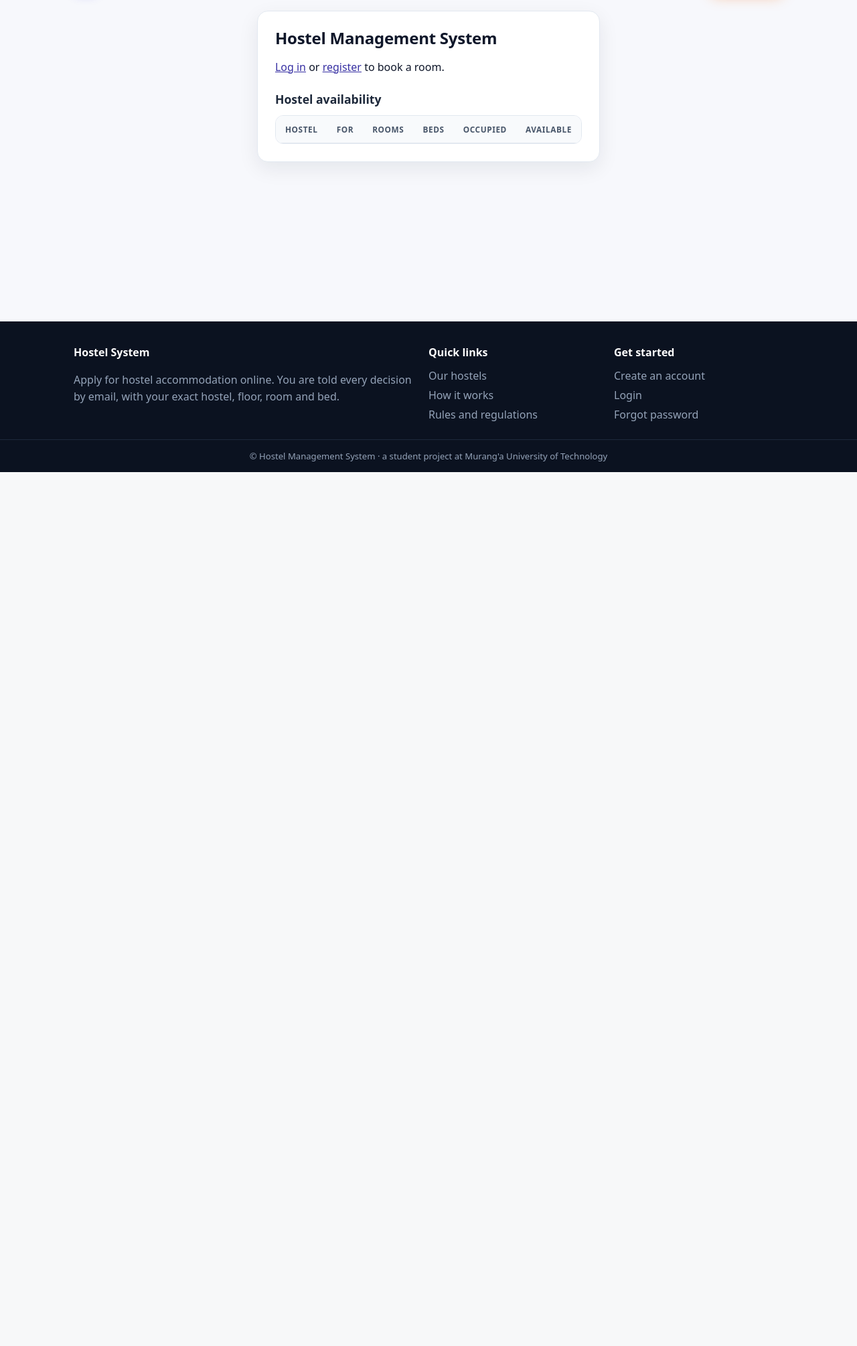
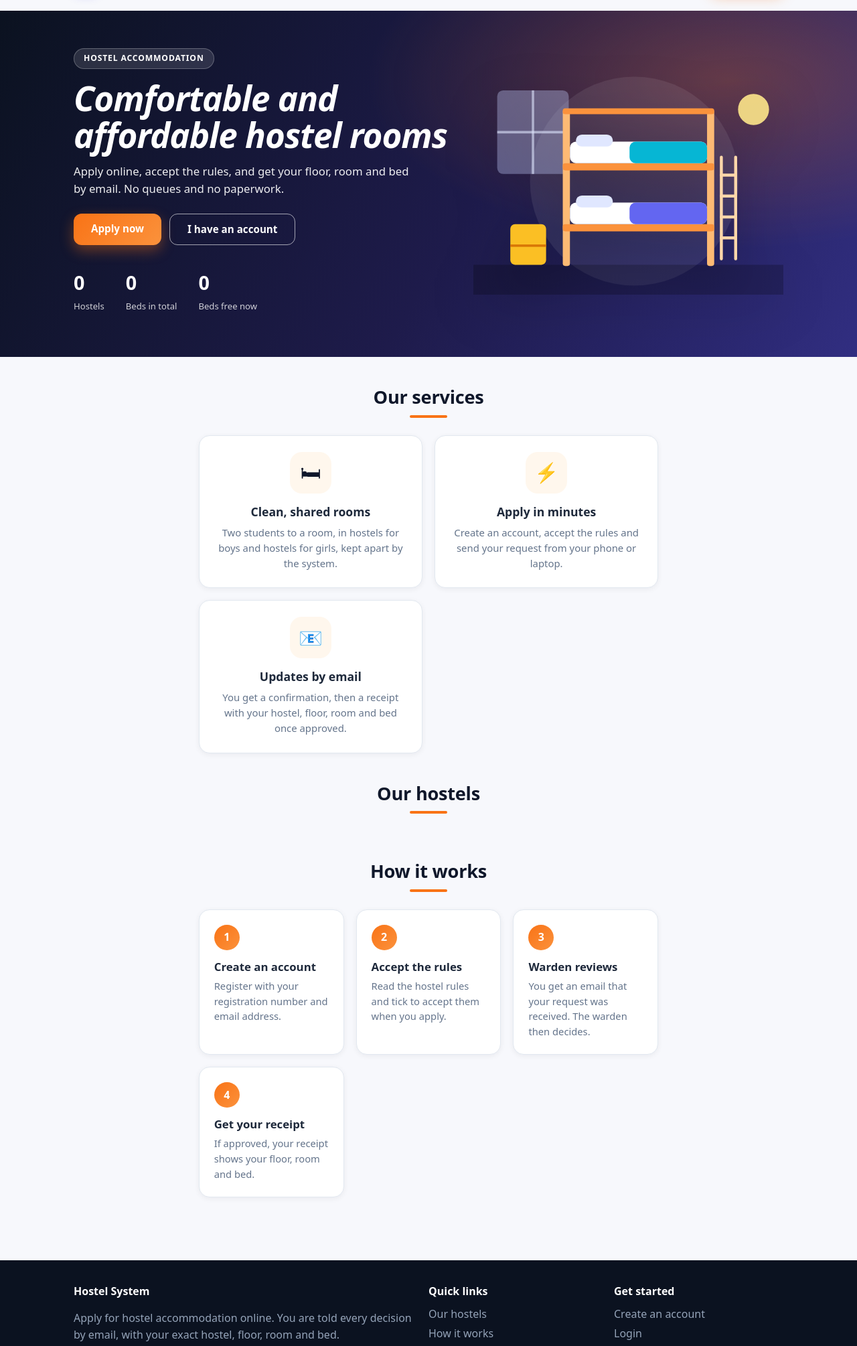
Before and after one commit to alecki-coder/Hostel_System, a Flask app: page / in a window 1280 px wide. Shown: the part 95-2105 px from the top of the page at 67% size. Before the commit the page ends 800 px from the top, so only its background shows below. Run offline with Flask 3, Linux system fonts and the light colour scheme; data that the repository does not hold is empty; some libraries are stand-ins or nearby versions.

Commit message:
Redesign home page as a hostel website landing page

```diff
--- a/templates/home.html
+++ b/templates/home.html
@@ -1,34 +1,85 @@
 {% extends "base.html" %}
 {% block title %}Home{% endblock %}
+
+{% block hero %}
+{% set total_beds = hostels|sum(attribute='beds') %}
+{% set used_beds = hostels|sum(attribute='occupied') %}
+<section class="hero-pub">
+  <div class="wrap hero-grid">
+    <div>
+      <span class="eyebrow">Hostel accommodation</span>
+      <h1>Comfortable and affordable hostel rooms</h1>
+      <p>Apply online, accept the rules, and get your floor, room and bed by email. No queues and no paperwork.</p>
+      <div class="cta">
+        {% if session.get('role') == 'student' %}
+          <a class="btn btn-orange" href="/book">Go to my booking</a>
+        {% else %}
+          <a class="btn btn-orange" href="/register">Apply now</a>
+          <a class="btn btn-outline" href="/login">I have an account</a>
+        {% endif %}
+      </div>
+      <div class="hero-stats">
+        <div><b>{{ hostels|length }}</b><span>Hostels</span></div>
+        <div><b>{{ total_beds }}</b><span>Beds in total</span></div>
+        <div><b>{{ total_beds - used_beds }}</b><span>Beds free now</span></div>
+      </div>
+    </div>
+    <div class="hero-art"><img src="{{ url_for('static', filename='hero.svg') }}" alt="Illustration of a bunk bed"></div>
+  </div>
+</section>
+{% endblock %}
+
 {% block content %}
-<div class="card">
-  {% if session.get('user_id') %}
-    <h2>Welcome, {{ session.get('full_name') }}</h2>
-  {% else %}
-    <h2>Hostel Management System</h2>
-    <p><a href="/login">Log in</a> or <a href="/register">register</a> to book a room.</p>
-  {% endif %}
+{% if session.get('role') == 'warden' %}
+  <div class="card">
+    <div class="card-head"><h3>Hostel overview</h3><a class="btn btn-ghost" style="margin-top:0" href="/warden/rooms">Open rooms</a></div>
+    <div class="hostel-grid">
+      {% for h in hostels %}
+        {% set pct = (h.occupied * 100 // h.beds) if h.beds else 0 %}
+        <div class="hostel">
+          <span class="tag {{ 'boys' if h.gender == 'M' else 'girls' }}">{{ 'Boys' if h.gender == 'M' else 'Girls' }}</span>
+          <h3>{{ h.name }}</h3>
+          <p class="muted">{{ h.rooms }} rooms &middot; {{ h.beds }} beds</p>
+          <div class="meter {{ 'full' if pct >= 100 }}"><span style="width: {{ pct }}%"></span></div>
+          <p class="muted"><b>{{ h.beds - h.occupied }}</b> beds free</p>
+        </div>
+      {% endfor %}
+    </div>
+  </div>
+{% else %}
+  <section class="sec" id="services">
+    <h2 class="sec-title">Our services</h2><div class="sec-line"></div>
+    <div class="grid3">
+      <div class="service"><div class="ico">&#128719;</div><h3>Clean, shared rooms</h3><p>Two students to a room, in hostels for boys and hostels for girls, kept apart by the system.</p></div>
+      <div class="service"><div class="ico">&#9889;</div><h3>Apply in minutes</h3><p>Create an account, accept the rules and send your request from your phone or laptop.</p></div>
+      <div class="service"><div class="ico">&#128231;</div><h3>Updates by email</h3><p>You get a confirmation, then a receipt with your hostel, floor, room and bed once approved.</p></div>
+    </div>
+  </section>
 
-  <h3>Hostel availability</h3>
-  <table>
-    <tr>
-      <th>Hostel</th>
-      <th>For</th>
-      <th>Rooms</th>
-      <th>Beds</th>
-      <th>Occupied</th>
-      <th>Available</th>
-    </tr>
-    {% for h in hostels %}
-    <tr>
-      <td>{{ h.name }}</td>
-      <td>{{ 'Boys' if h.gender == 'M' else 'Girls' }}</td>
-      <td>{{ h.rooms }}</td>
-      <td>{{ h.beds }}</td>
-      <td>{{ h.occupied }}</td>
-      <td>{{ h.beds - h.occupied }}</td>
-    </tr>
-    {% endfor %}
-  </table>
-</div>
+  <section class="sec" id="hostels">
+    <h2 class="sec-title">Our hostels</h2><div class="sec-line"></div>
+    <div class="hostel-grid">
+      {% for h in hostels %}
+        {% set pct = (h.occupied * 100 // h.beds) if h.beds else 0 %}
+        <div class="hostel">
+          <span class="tag {{ 'boys' if h.gender == 'M' else 'girls' }}">{{ 'Boys' if h.gender == 'M' else 'Girls' }}</span>
+          <h3>{{ h.name }}</h3>
+          <p class="muted">{{ h.rooms }} rooms &middot; {{ h.beds }} beds</p>
+          <div class="meter {{ 'full' if pct >= 100 }}"><span style="width: {{ pct }}%"></span></div>
+          <p class="muted"><b>{{ h.beds - h.occupied }}</b> beds free</p>
+        </div>
+      {% endfor %}
+    </div>
+  </section>
+
+  <section class="sec" id="how">
+    <h2 class="sec-title">How it works</h2><div class="sec-line"></div>
+    <div class="steps">
+      <div class="step"><h3>Create an account</h3><p>Register with your registration number and email address.</p></div>
+      <div class="step"><h3>Accept the rules</h3><p>Read the hostel rules and tick to accept them when you apply.</p></div>
+      <div class="step"><h3>Warden reviews</h3><p>You get an email that your request was received. The warden then decides.</p></div>
+      <div class="step"><h3>Get your receipt</h3><p>If approved, your receipt shows your floor, room and bed.</p></div>
+    </div>
+  </section>
+{% endif %}
 {% endblock %}
```
